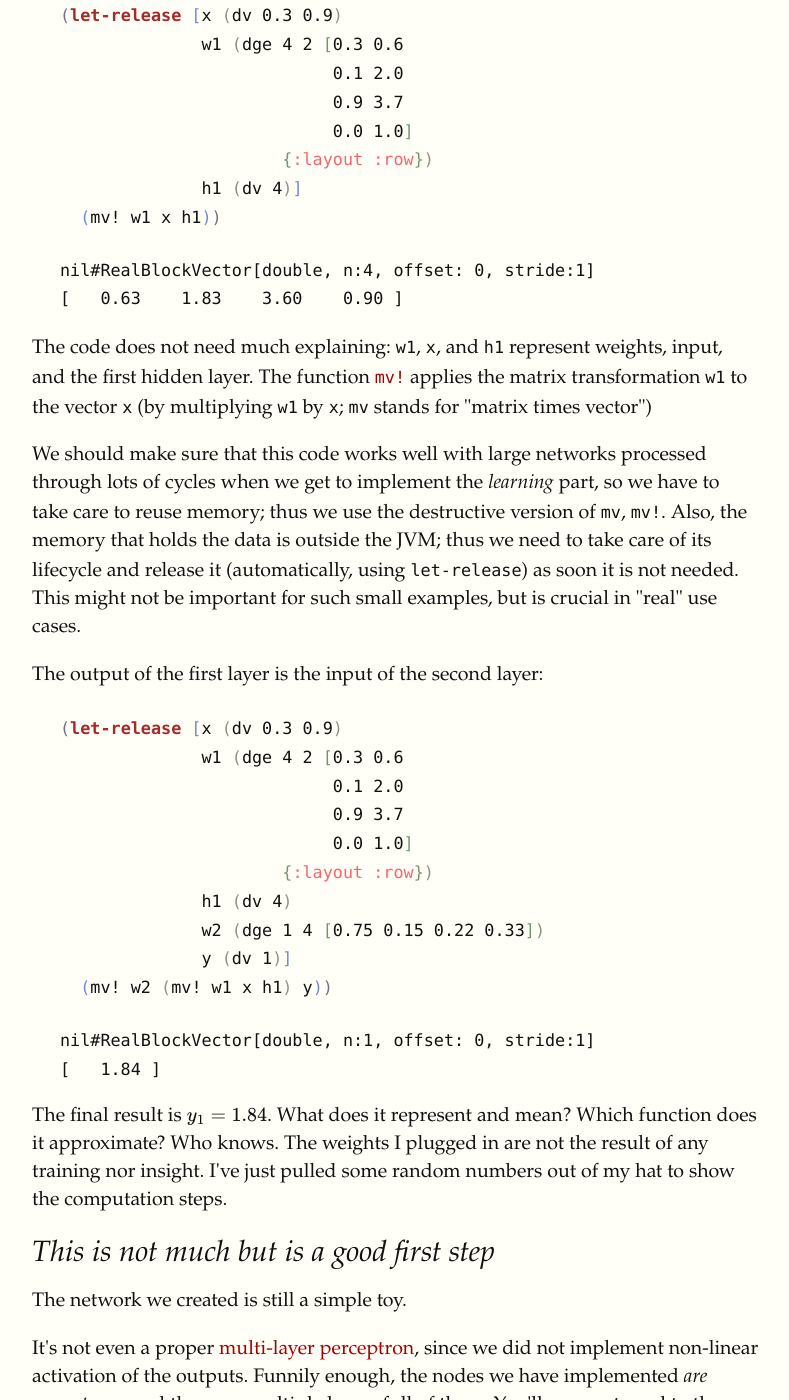
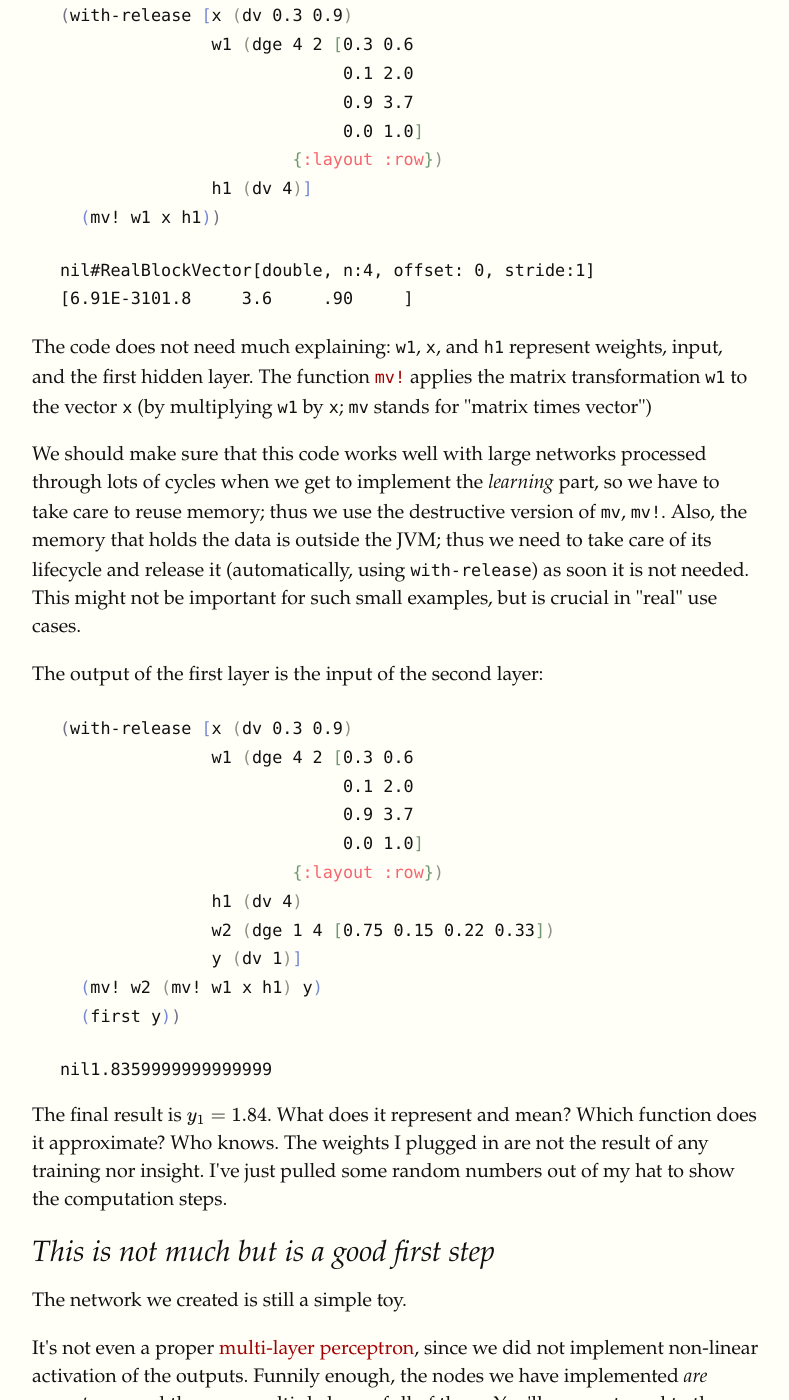
Before and after one commit to blueberry/blueberry.github.io, a Jekyll site: the page built from _posts/2019-02-06-Deep-Learning-in-Clojure-From-Scratch-to-GPU-1-Representing-Layers-and-Connections.html, in a window 1280 px wide and 1400 px high, scrolled down 4696 px. Shown: the whole window, without its empty margins (96-885 px from the left). Built offline with Jekyll 4.4.1, drawn with Linux system fonts in a browser that asks for light colours; formulas are drawn with MathJax 3; comment, search, counter and statistics services are not loaded; some of the changed text lies outside the part shown.

Commit message:
Fix let-release and replace with with-relese.

```diff
--- a/_posts/2019-02-06-Deep-Learning-in-Clojure-From-Scratch-to-GPU-1-Representing-Layers-and-Connections.html
+++ b/_posts/2019-02-06-Deep-Learning-in-Clojure-From-Scratch-to-GPU-1-Representing-Layers-and-Connections.html
@@ -204,7 +204,7 @@ To try this in Clojure, we require some basic Neanderthal functions.
 </p>
 
 <div class="org-src-container">
-<pre class="src src-clojure"><span style="color: #707183;">(</span>require '<span style="color: #7388d6;">[</span>uncomplicate.commons.core <span style="color: #F5666D;">:refer</span> <span style="color: #909183;">[</span><span style="color: #A52A2A; font-weight: bold;">let-release</span><span style="color: #909183;">]</span><span style="color: #7388d6;">]</span>
+<pre class="src src-clojure"><span style="color: #707183;">(</span>require '<span style="color: #7388d6;">[</span>uncomplicate.commons.core <span style="color: #F5666D;">:refer</span> <span style="color: #909183;">[</span>with-release<span style="color: #909183;">]</span><span style="color: #7388d6;">]</span>
          '<span style="color: #7388d6;">[</span>uncomplicate.neanderthal
            <span style="color: #909183;">[</span>native <span style="color: #F5666D;">:refer</span> <span style="color: #709870;">[</span>dv dge<span style="color: #709870;">]</span><span style="color: #909183;">]</span>
            <span style="color: #909183;">[</span>core <span style="color: #F5666D;">:refer</span> <span style="color: #709870;">[</span>mv!<span style="color: #709870;">]</span><span style="color: #909183;">]</span><span style="color: #7388d6;">]</span><span style="color: #707183;">)</span>
@@ -216,7 +216,7 @@ The minimal code example, following the <a href="https://martinfowler.com/bliki/
 </p>
 
 <div class="org-src-container">
-<pre class="src src-clojure"><span style="color: #707183;">(</span><span style="color: #A52A2A; font-weight: bold;">let-release</span> <span style="color: #7388d6;">[</span>x <span style="color: #909183;">(</span>dv 0.3 0.9<span style="color: #909183;">)</span>
+<pre class="src src-clojure"><span style="color: #707183;">(</span>with-release <span style="color: #7388d6;">[</span>x <span style="color: #909183;">(</span>dv 0.3 0.9<span style="color: #909183;">)</span>
                w1 <span style="color: #909183;">(</span>dge 4 2 <span style="color: #709870;">[</span>0.3 0.6
                             0.1 2.0
                             0.9 3.7
@@ -229,7 +229,7 @@ The minimal code example, following the <a href="https://martinfowler.com/bliki/
 
 <pre class="example">
 nil#RealBlockVector[double, n:4, offset: 0, stride:1]
-[   0.63    1.83    3.60    0.90 ]
+[6.91E-3101.8     3.6     .90     ]
 </pre>
 
 
@@ -243,7 +243,7 @@ applies the matrix transformation <code>w1</code> to the vector <code>x</code> (
 We should make sure that this code works well with large networks processed through lots of cycles when we get to
 implement the <i>learning</i> part, so we have to take care to reuse memory; thus we use the destructive
 version of <code>mv</code>, <code>mv!</code>. Also, the memory that holds the data is outside the JVM; thus we need to take care
-of its lifecycle and release it (automatically, using <code>let-release</code>) as soon it is not needed.
+of its lifecycle and release it (automatically, using <code>with-release</code>) as soon it is not needed.
 This might not be important for such small examples, but is crucial in "real" use cases.
 </p>
 
@@ -252,7 +252,7 @@ The output of the first layer is the input of the second layer:
 </p>
 
 <div class="org-src-container">
-<pre class="src src-clojure"><span style="color: #707183;">(</span><span style="color: #A52A2A; font-weight: bold;">let-release</span> <span style="color: #7388d6;">[</span>x <span style="color: #909183;">(</span>dv 0.3 0.9<span style="color: #909183;">)</span>
+<pre class="src src-clojure"><span style="color: #707183;">(</span>with-release <span style="color: #7388d6;">[</span>x <span style="color: #909183;">(</span>dv 0.3 0.9<span style="color: #909183;">)</span>
                w1 <span style="color: #909183;">(</span>dge 4 2 <span style="color: #709870;">[</span>0.3 0.6
                             0.1 2.0
                             0.9 3.7
@@ -261,13 +261,13 @@ The output of the first layer is the input of the second layer:
                h1 <span style="color: #909183;">(</span>dv 4<span style="color: #909183;">)</span>
                w2 <span style="color: #909183;">(</span>dge 1 4 <span style="color: #709870;">[</span>0.75 0.15 0.22 0.33<span style="color: #709870;">]</span><span style="color: #909183;">)</span>
                y <span style="color: #909183;">(</span>dv 1<span style="color: #909183;">)</span><span style="color: #7388d6;">]</span>
-  <span style="color: #7388d6;">(</span>mv! w2 <span style="color: #909183;">(</span>mv! w1 x h1<span style="color: #909183;">)</span> y<span style="color: #7388d6;">)</span><span style="color: #707183;">)</span>
+  <span style="color: #7388d6;">(</span>mv! w2 <span style="color: #909183;">(</span>mv! w1 x h1<span style="color: #909183;">)</span> y<span style="color: #7388d6;">)</span>
+  <span style="color: #7388d6;">(</span>first y<span style="color: #7388d6;">)</span><span style="color: #707183;">)</span>
 </pre>
 </div>
 
 <pre class="example">
-nil#RealBlockVector[double, n:1, offset: 0, stride:1]
-[   1.84 ]
+nil1.8359999999999999
 </pre>
 
 
@@ -314,6 +314,10 @@ My intention is to offer an easy start, so you <i>do try</i> this code. We will
 each improvement in the following posts. Run this easy code on your own computer, and, why not,
 improve it in advance! The best way to learn is by experimenting and making mistakes.
 </p>
+
+<p>
+The next article is waiting for you: <a href="./Deep-Learning-in-Clojure-From-Scratch-to-GPU-2-Bias-and-Activation-Function">2 - Bias and Activation Function</a>.
+</p>
 </div>
 </div>
 
```
Lines whose indentation alone changed are shown as unchanged.
